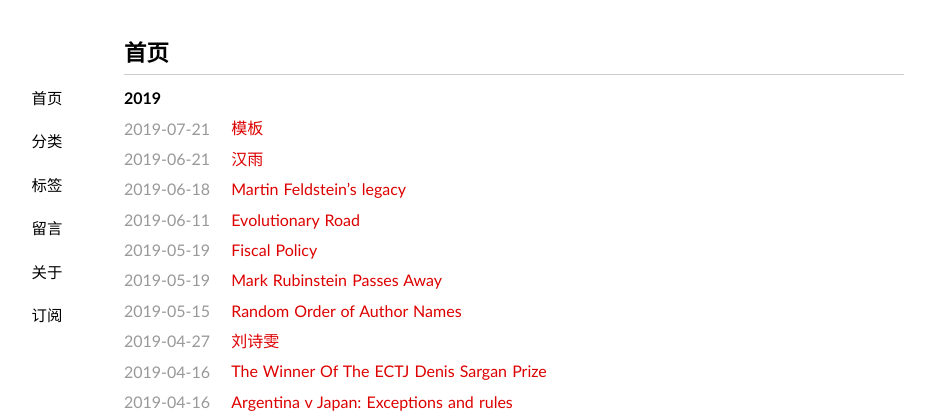
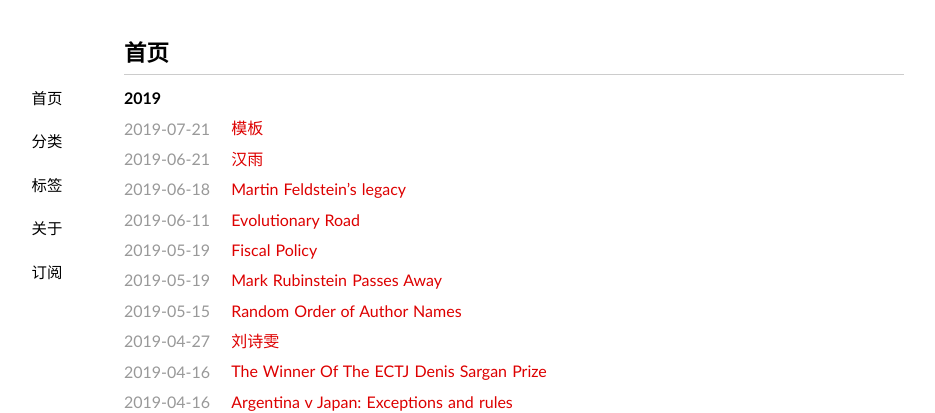
Before and after one commit to wuyy2007/wanguolin.github.io, a Jekyll site: the page built from index.html, in a window 1280 px wide. Shown: the top 413 px of the page, without its empty margins (126-1061 px from the left). Built offline with Jekyll 4.4.1, drawn with Linux system fonts in a browser that asks for light colours; some web fonts are replaced; the list of posts is cut into pages by our own code.

Commit message:
Update default.html

```diff
--- a/_layouts/default.html
+++ b/_layouts/default.html
@@ -22,7 +22,7 @@
         <span><a title="文章分类" class="" href="/categories/">分类</a></span>
         <span><a title="标签索引" class="" href="/tags/">标签</a></span>
         <!--<span><a title="友情链接" class="" href="/links/">链接</a></span>-->
-        <span><a title="留言交流" class="" href="/guestbook/">留言</a></span>
+        <!--span><a title="留言交流" class="" href="/guestbook/">留言</a></span>-->
         <span><a title="关于站长" class="" href="/about/">关于</a></span>
         <span><a title="种子订阅" class="" href="/feed/" target="_blank">订阅</a></span>
         </nav>
```
